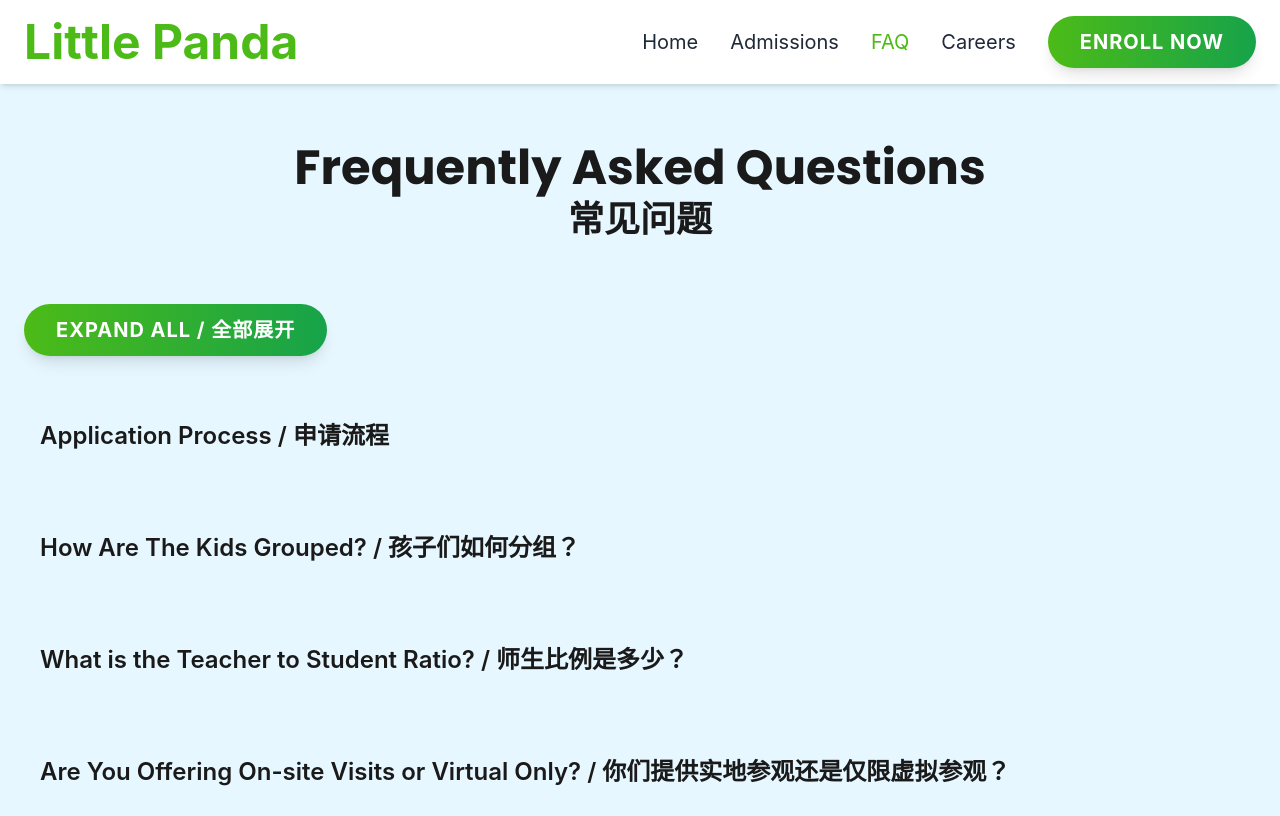
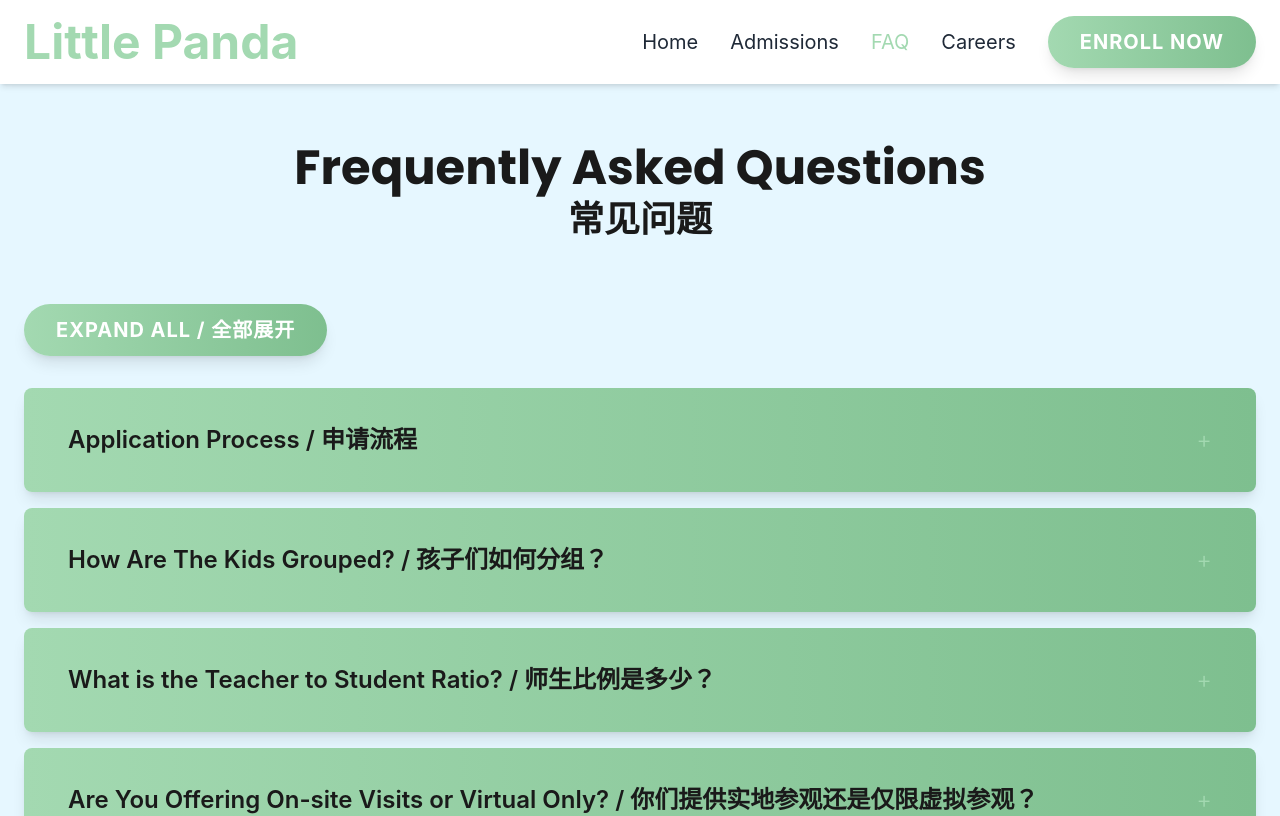
Before and after one commit to LittlePandaPreschool/website, a SvelteKit app: page /faq in a window 1280 px wide. Shown: the top 816 px of the page. Built offline with nearby package versions, Linux system fonts and the light colour scheme.

Commit message:
feat: faq page

```diff
--- a/src/app.css
+++ b/src/app.css
@@ -13,7 +13,7 @@ h1, h2, h3, h4, h5, h6 {
 }
 
 .btn-primary {
-    @apply bg-gradient-to-r from-primary to-green-600 hover:from-primary hover:to-green-700 text-white font-bold py-3 px-8 rounded-full text-xl uppercase tracking-wider transition duration-300 transform hover:scale-105 shadow-lg;
+    @apply bg-gradient-to-r from-primary to-secondary hover:from-primary hover:to-green-700 text-white font-bold py-3 px-8 rounded-full text-xl uppercase tracking-wider transition duration-300 transform hover:scale-105 shadow-lg;
 }
 
 .form-input,
--- a/src/routes/faq/+page.svelte
+++ b/src/routes/faq/+page.svelte
@@ -98,6 +98,9 @@
         font-size: 1.15rem; /* A bit larger than default */
         line-height: 1.8;   /* More space between lines */
     }
+    .themed-content * {
+        color: white !important;
+    }
 </style>
 
 <main class="container mx-auto px-6 py-12">
@@ -113,18 +116,20 @@
             </div>
             <div class="accordion space-y-4">
                 {#each faqs as faq, i}
-                <div class="accordion-item card p-4 rounded-lg bg-alt transform hover:scale-105 transition-transform duration-300" data-fade>
-                    <button on:click={() => toggle(i)} class="accordion-header w-full text-left text-2xl font-semibold py-4 focus:outline-none {openItems.includes(i) ? 'active' : ''}">
-                        <span class="flex justify-between items-center">
-                            {faq.question}
-                            <span class="icon"></span>
-                        </span>
-                    </button>
+                <div class="bg-gradient-to-r from-primary to-secondary p-1 rounded-lg shadow-lg">
+                    <div class="accordion-item card p-4 rounded-lg bg-alt transform hover:scale-105 transition-transform duration-300" data-fade>
+                        <button on:click={() => toggle(i)} class="accordion-header w-full text-left text-2xl font-semibold py-4 px-6 focus:outline-none {openItems.includes(i) ? 'active' : ''}">
+                            <span class="flex justify-between items-center">
+                                {faq.question}
+                                <span class="text-2xl font-light text-primary transform transition-transform duration-300 {openItems.includes(i) ? 'rotate-45' : ''}">+</span>
+                            </span>
+                        </button>
                     {#if openItems.includes(i)}
-                    <div class="accordion-content text-lg leading-relaxed pt-2" style="opacity: 1;">
+                    <div class="accordion-content text-lg leading-relaxed p-4 bg-primary rounded-lg themed-content" style="opacity: 1;">
                         {@html faq.answer}
                     </div>
                     {/if}
+                    </div>
                 </div>
                 {/each}
             </div>
--- a/tailwind.config.ts
+++ b/tailwind.config.ts
@@ -7,8 +7,8 @@ export default {
   theme: {
     extend: {
       colors: {
-        'primary': '#4CBB17',      // "Kelly Green" - vibrant, natural, and energetic
-        'secondary': '#228B22',    // "Forest Green" - a deep, grounding green
+        'primary': '#A3D9B1',      // A soft, muted green that is much gentler on the eyes
+        'secondary': '#7EBF8F',    // A darker shade for contrast that is still significantly softer
         'accent': '#E2725B',       // "Terracotta" - for warmth and stability
         'bg-main': '#E6F7FF',      // A pleasant light blue
         'bg-alt': '#FFFFFF',       // White for headers and cards
```
